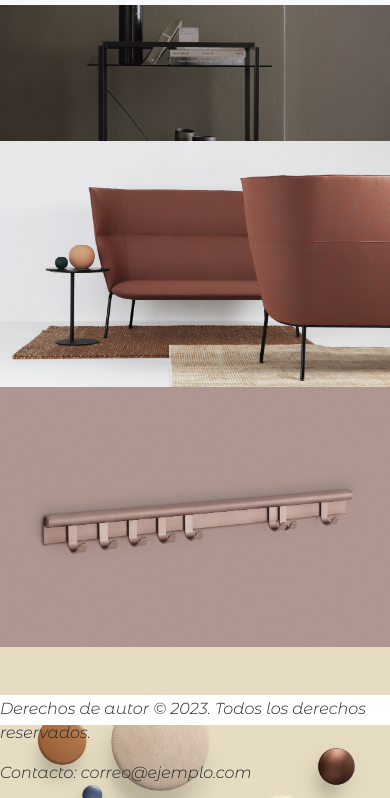
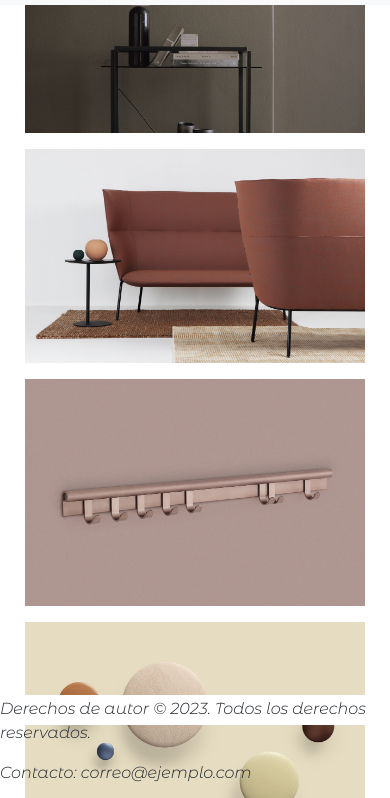
Before and after one commit to 3458Robyt/PreEntrega2-Centenoo, a website: page index.html in a window 390 px wide. Shown: the part 119-917 px from the top of the page. Drawn offline with Linux system fonts and the light colour scheme.

Commit message:
no se, se rompio algo

```diff
--- a/scss/html/_index.scss
+++ b/scss/html/_index.scss
@@ -1,4 +1,9 @@
 /* Grilla menu principal */
 .container-imagenes{
-    grid-template-columns: repeat(1,1fr);
+    height: 100px;
+    margin: 25px;
+    display: grid;
+    gap: 1rem;
+    grid-template-columns:repeat(2, 1fr);
+    grid-template-rows: 1fr 1fr;
 }
--- a/scss/style.scss
+++ b/scss/style.scss
@@ -121,3 +121,16 @@ img{
           }
     }
     }
+/*mq celular*/
+@media (max-width: 800px) and (min-width: 200px) {
+
+    /* Grilla menu principal */
+      .container-imagenes{
+        grid-template-columns: repeat(1, 1fr);
+      }
+
+      .map{
+        width: 300px;
+
+      }
+    }
```
Also changed, not shown: styles/style.css.
